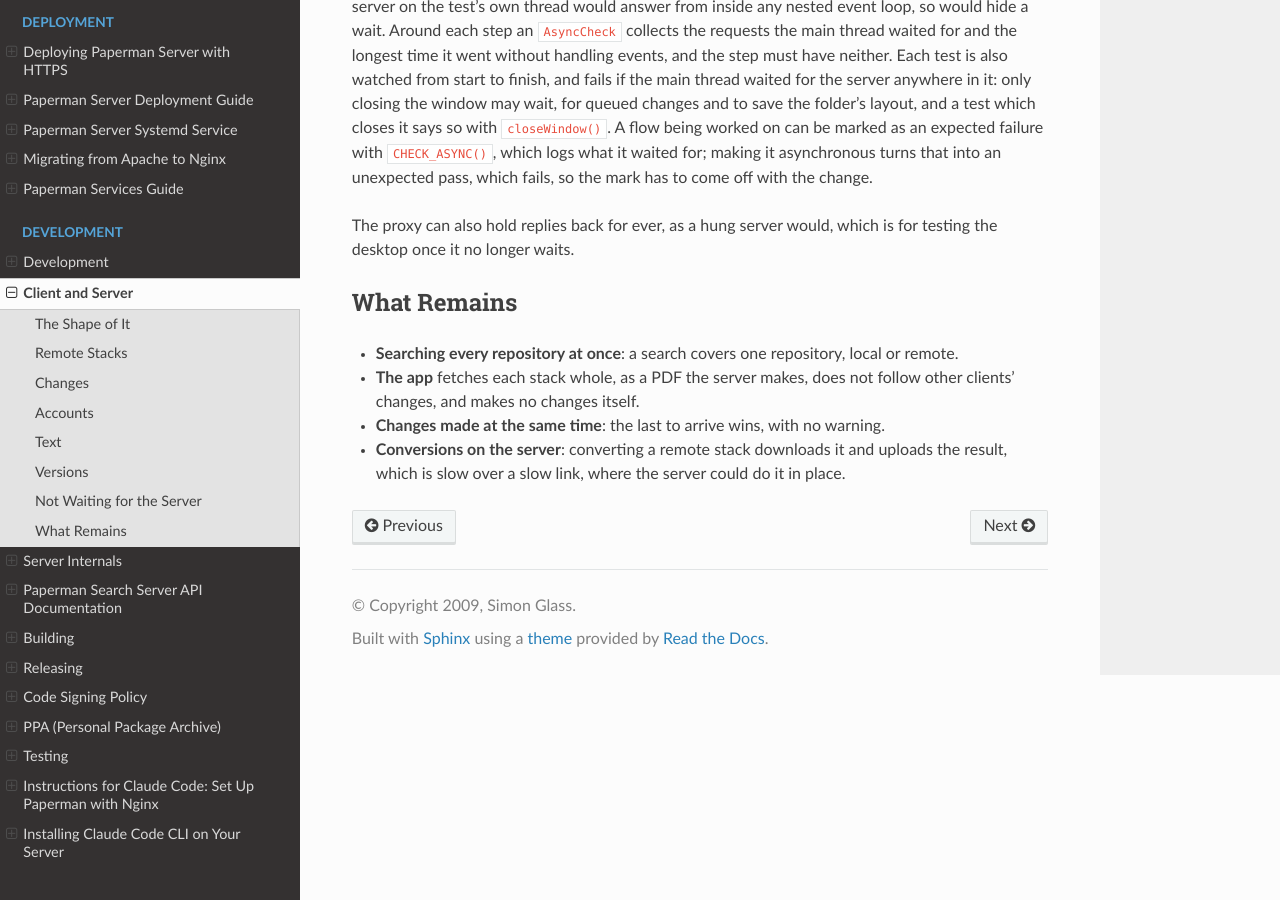
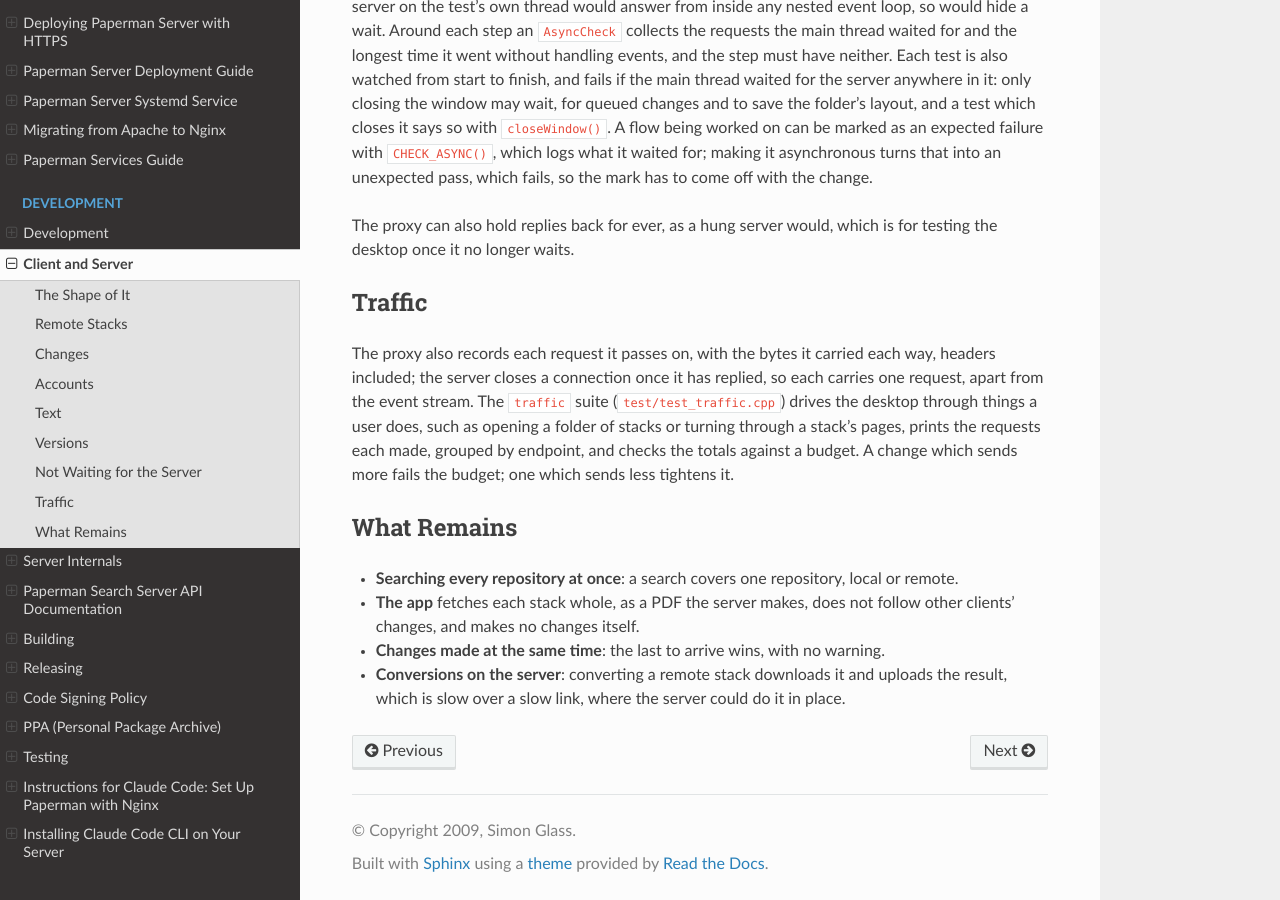
Before and after one commit to sjg20/paperman, a Sphinx documentation site: the page built from doc/client-server.rst, in a window 1280 px wide and 900 px high, scrolled down 3997 px. Built offline with Sphinx 7.4.7 and the Read the Docs theme 3.1.0, drawn with Linux system fonts in a browser that asks for light colours.

Commit message:
doc: Describe measuring traffic to a server
Describe how the test harness records requests and what the traffic
suite does with them.

Co-developed-by: Claude Opus 5.5 (1M context) <noreply@anthropic.com>
Claude-Session: https://claude.ai/code/session_01BxfLL7T8McSpFMMxYekitE

```diff
--- a/doc/client-server.rst
+++ b/doc/client-server.rst
@@ -217,6 +217,18 @@ so the mark has to come off with the change.
 The proxy can also hold replies back for ever, as a hung server would,
 which is for testing the desktop once it no longer waits.
 
+Traffic
+-------
+
+The proxy also records each request it passes on, with the bytes it
+carried each way, headers included; the server closes a connection once
+it has replied, so each carries one request, apart from the event
+stream. The ``traffic`` suite (``test/test_traffic.cpp``) drives the
+desktop through things a user does, such as opening a folder of stacks
+or turning through a stack's pages, prints the requests each made,
+grouped by endpoint, and checks the totals against a budget. A change
+which sends more fails the budget; one which sends less tightens it.
+
 What Remains
 ------------
 
```
